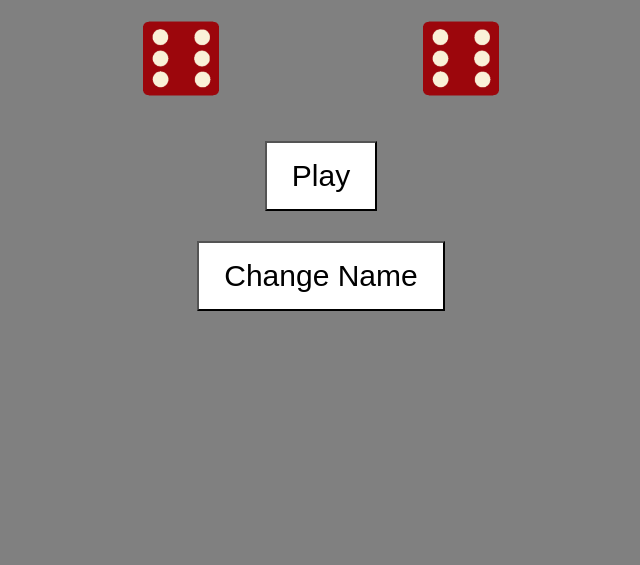
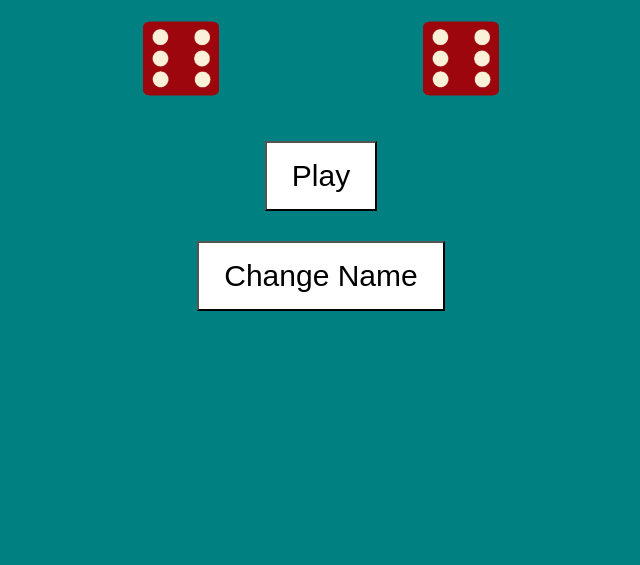
Before and after one commit to JayveeNarvaez/hehehe, a plain HTML site: page index.html in a window 1280 px wide. Shown: the part 235-800 px from the top of the page, without its empty margins (319-959 px from the left). Drawn offline with Linux system fonts and the light colour scheme.

Commit message:
Update index.html

```diff
--- a/index.html
+++ b/index.html
@@ -44,7 +44,7 @@
 
         body {
 
-            background-color: Gray;
+            background-color: Teal;
 
             margin: 0;
 
```
